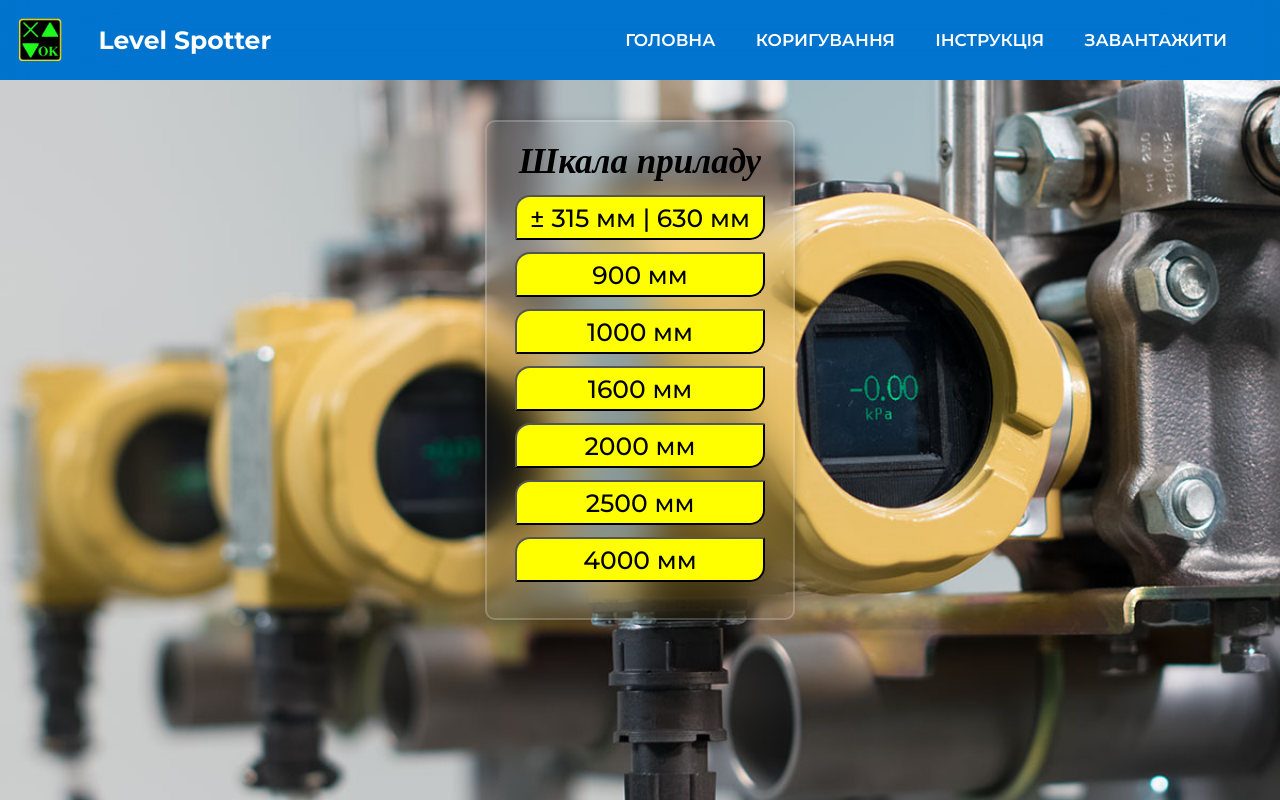
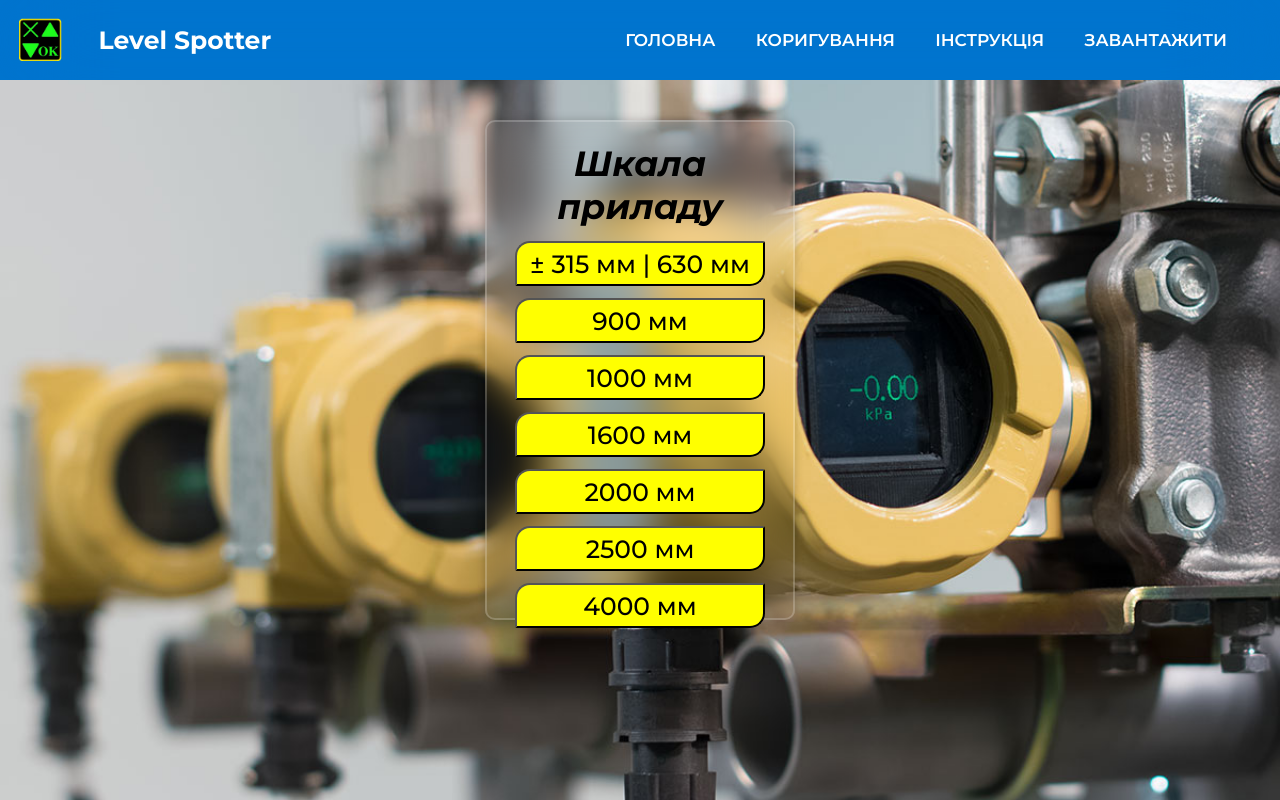
Before and after one commit to AndreyPetrov0/Django-LevelSpotter, a Django app: page //spotter in a window 1280 px wide. Run offline with Django 4.2, Linux system fonts and the light colour scheme.

Commit message:
Update style.css

```diff
--- a/spotter/static/spotter/css/style.css
+++ b/spotter/static/spotter/css/style.css
@@ -18,7 +18,7 @@
 }
 
 .title-container {
-    font-family: "Times New Roman";
+    font-family: "Montserrat", sans-serif;
     color: black;
     text-align: center;
     font-style: italic;
```
